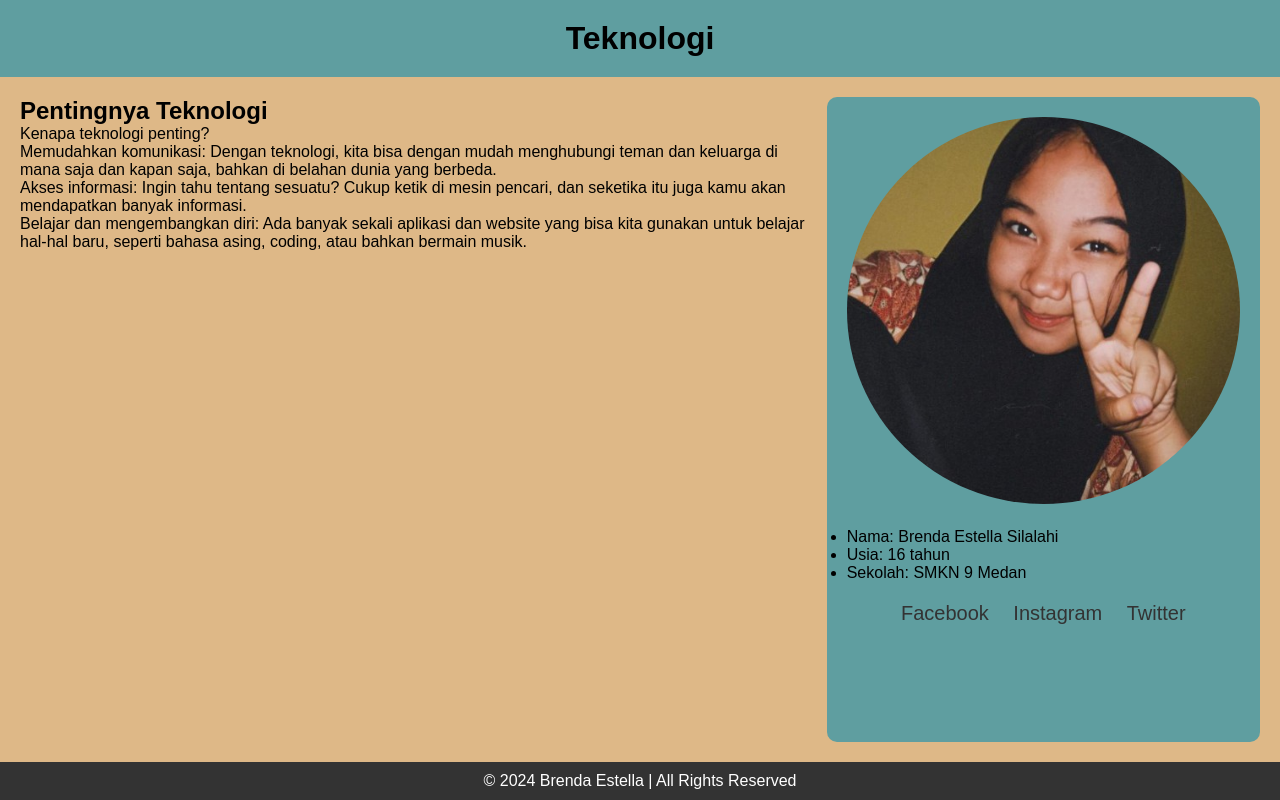
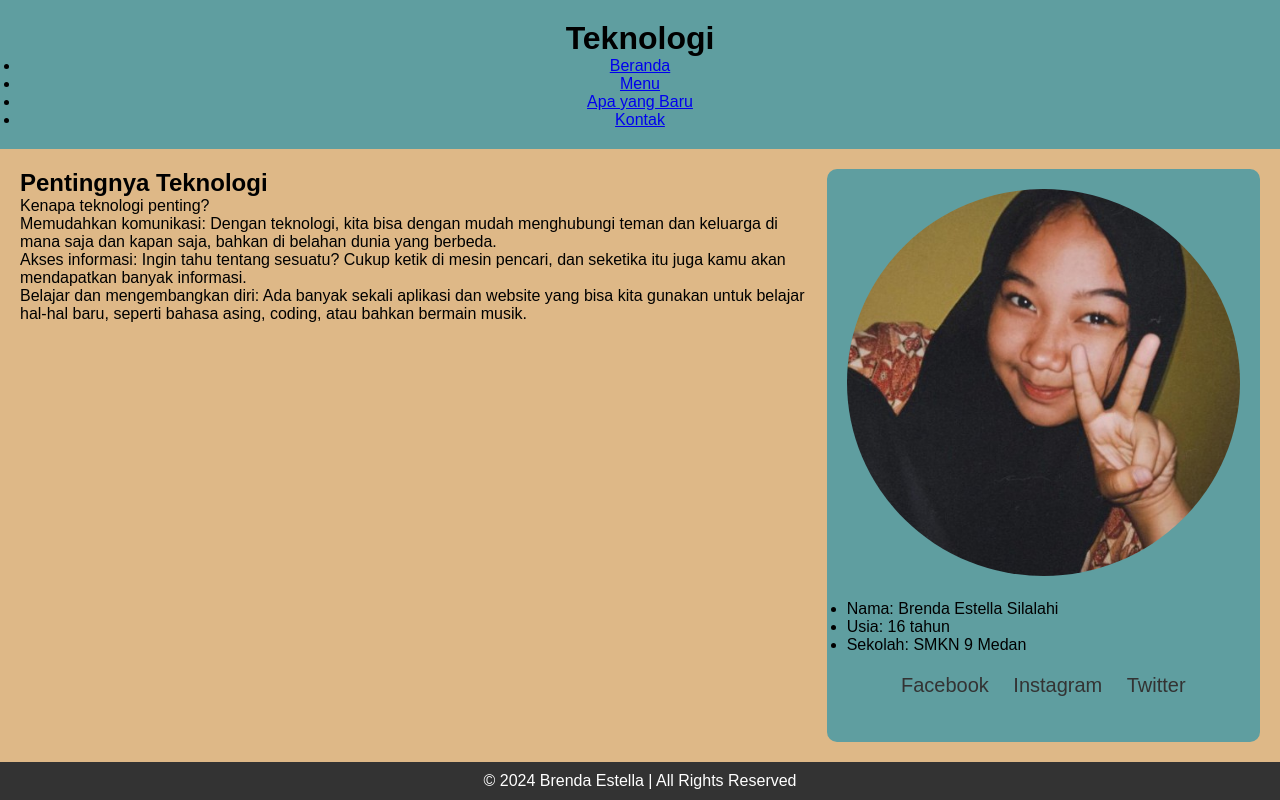
Before and after one commit to brendaestellasilalahi/submisionku, a plain HTML site: page index.html in a window 1280 px wide. Drawn offline with Linux system fonts and the light colour scheme.

Commit message:
Update index.html

```diff
--- a/index.html
+++ b/index.html
@@ -98,6 +98,14 @@
 <body>
     <header>
         <h1>Teknologi</h1>
+       <nav>
+        <ul>
+          <li><a href="#">Beranda</a></li>
+          <li><a href="#">Menu</a></li>
+          <li><a href="#">Apa yang Baru</a></li>
+          <li><a href="#">Kontak</a></li>
+        </ul>
+      </nav>
     </header>
 
     <main>
```
